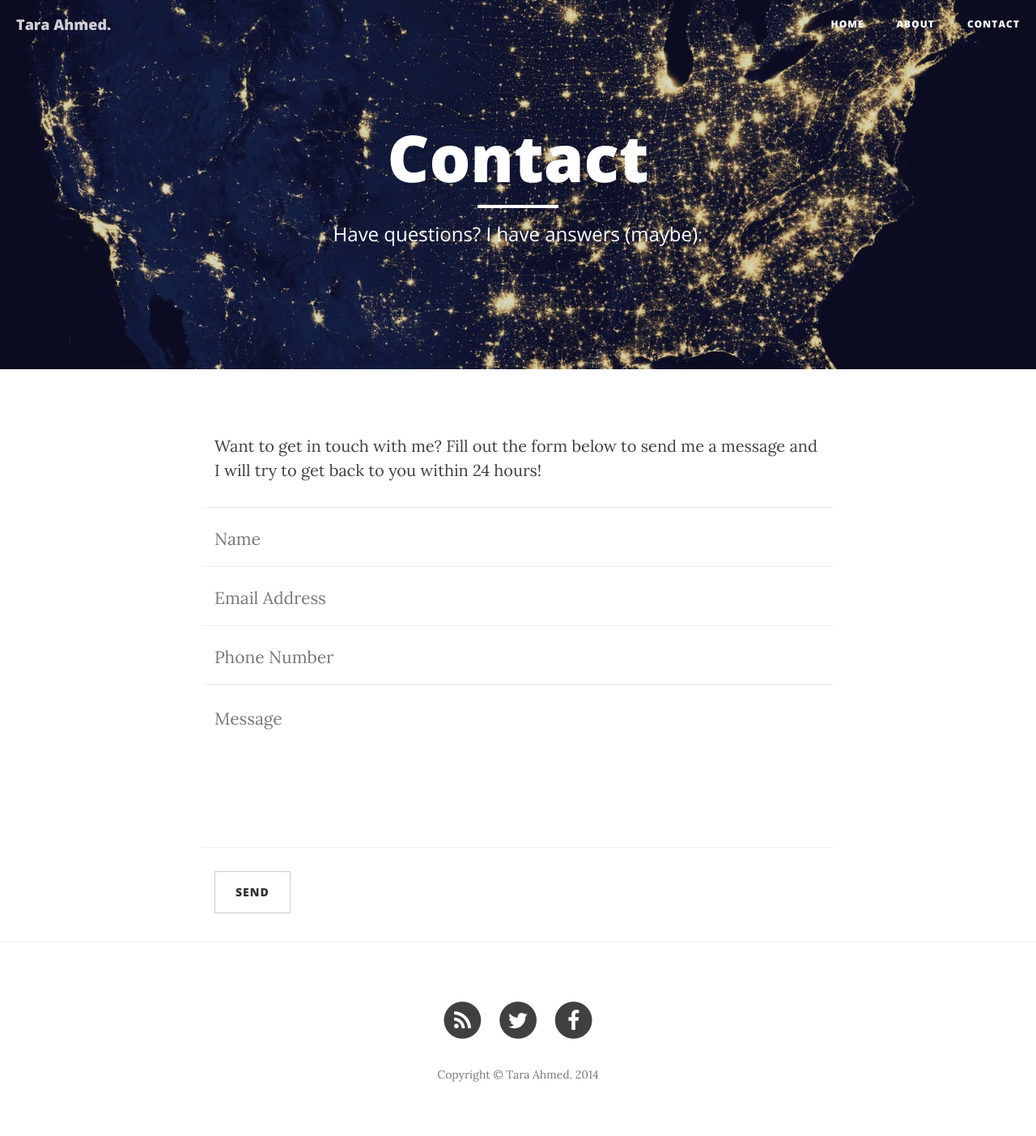
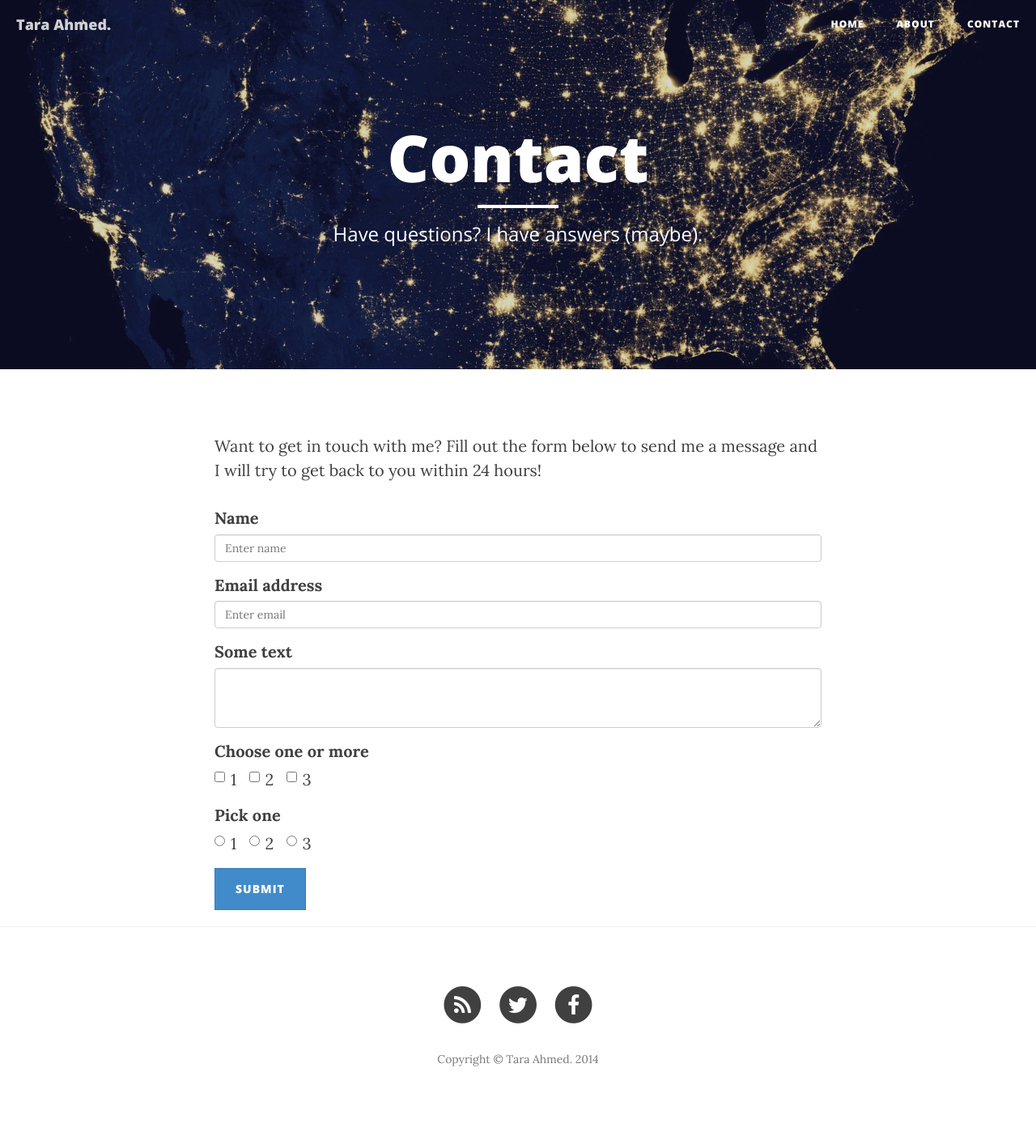
Before and after one commit to taraahmed/taraahmed.github.io, a Jekyll site: the page built from contact.html, in a window 1280 px wide. Shown: the whole page at 81% size. Built offline with Jekyll 4.4.1, drawn with Linux system fonts in a browser that asks for light colours; nearby versions of some CDN libraries.

Commit message:
Update contact.html

```diff
--- a/contact.html
+++ b/contact.html
@@ -7,7 +7,56 @@ header-img: "img/contact-bg.jpg"
 
 <p>Want to get in touch with me? Fill out the form below to send me a message and I will try to get back to you within 24 hours!</p>
 
-<form method="POST" action="http://forms.brace.io/hello@taraahmed.me" name="sentMessage" id="contactForm" novalidate>
+<form method="POST" action="http://forms.brace.io/hello@taraahmed.me">
+
+        <div class="form-group">
+            <label for="exampleInputName">Name</label>
+            <input name="name" type="name" class="form-control" id="exampleInputName" placeholder="Enter name">
+        </div>
+
+        <div class="form-group">
+            <label for="exampleInputEmail1">Email address</label>
+            <input name="_replyto" type="email" class="form-control" id="exampleInputEmail1" placeholder="Enter email">
+        </div>
+
+        <div class="form-group">
+            <label for="exampleTextArea">Some text</label>
+            <textarea name="message" class="form-control" rows="3"></textarea>
+        </div>
+
+        <div class="form-group">
+            <label>Choose one or more</label><br />
+
+            <label class="checkbox-inline">
+                <input name="choose" type="checkbox" id="inlineCheckbox1" value="option1"> 1
+            </label>
+            <label class="checkbox-inline">
+                <input name="choose" type="checkbox" id="inlineCheckbox2" value="option2"> 2
+            </label>
+            <label class="checkbox-inline">
+                <input name="choose" type="checkbox" id="inlineCheckbox3" value="option3"> 3
+            </label>
+        </div>
+
+        <div class="form-group">
+            <label>Pick one</label><br />
+
+            <label class="radio-inline">
+                <input name="pick" type="radio" id="inlineCheckbox1" value="option1"> 1
+            </label>
+            <label class="radio-inline">
+                <input name="pick" type="radio" id="inlineCheckbox2" value="option2"> 2
+            </label>
+            <label class="radio-inline">
+                <input name="pick" type="radio" id="inlineCheckbox3" value="option3"> 3
+            </label>
+        </div>
+
+        <button type="submit" class="btn btn-primary">Submit</button>
+
+    </form>
+
+<!--<form method="POST" action="http://forms.brace.io/hello@taraahmed.me" name="sentMessage" id="contactForm" novalidate>
     <div class="row control-group">
         <div class="form-group col-xs-12 floating-label-form-group controls">
             <label>Name</label>
@@ -43,4 +92,4 @@ header-img: "img/contact-bg.jpg"
             <button type="submit" class="btn btn-default">Send</button>
         </div>
     </div>
-</form>
+</form>-->
```
